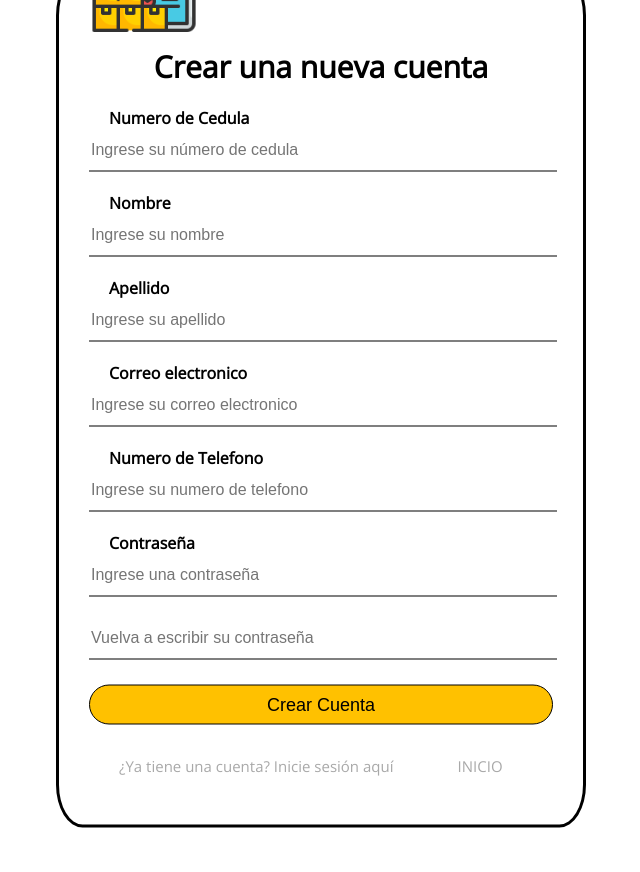
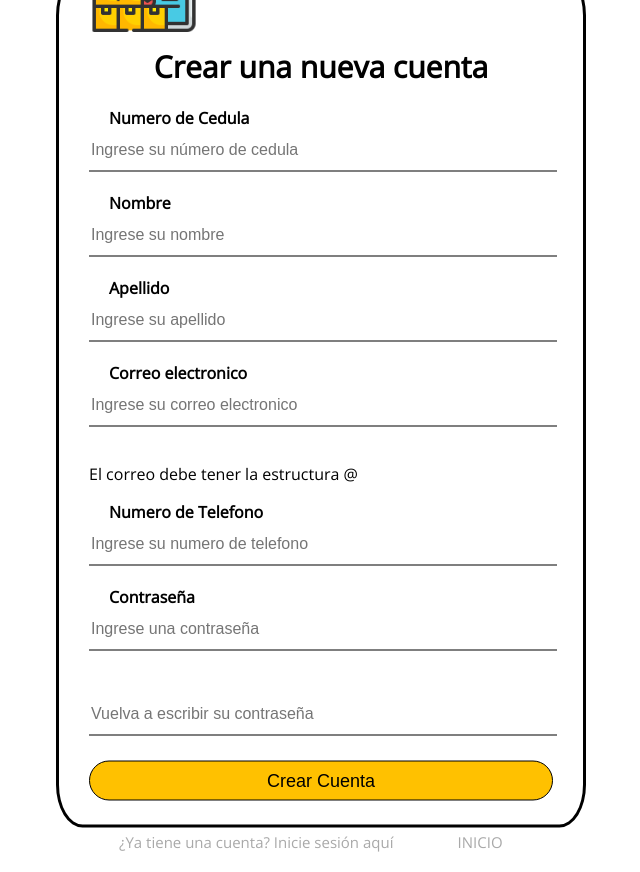
Before and after one commit to Jair-Delgado/Sistema-de-Inventario, a PHP site: page /registro-usuarios.php in a window 1280 px wide. Shown: the whole page, without its empty margins (319-959 px from the left). Before the commit the page ends 828 px from the top, so only its background shows below. Run offline with PHP 8.4, Linux system fonts and the light colour scheme.

Commit message:
Update registro-usuarios.php

```diff
--- a/registro-usuarios.php
+++ b/registro-usuarios.php
@@ -19,29 +19,52 @@
 
             <!--Numero de cedula-->
             <label for="cedula">Numero de Cedula</label>
+            <div>
                 <input name="cedula" type="number"  placeholder="Ingrese su número de cedula" required >
+
+            </div>
             <!--Nombre-->
             <label for="nombre">Nombre</label>
+            <div>
                 <input name="nombre" type="text" placeholder="Ingrese su nombre" required>
+
+            </div>
 
             <!--Apellido-->
             <label for="apellido">Apellido</label>
+            <div>
                 <input name="apellido" type="text" placeholder="Ingrese su apellido" required>
+
+            </div>
 
             <!--Usuario-->
             <label for="email">Correo electronico</label>
+            <div class="formulario_input">
                 <input name="email" type="email" placeholder="Ingrese su correo electronico" required>
+                <i class="validacion_estado fa-solid fa-message-exclamation"></i>
+
+            </div>
+            <p class="error">El correo debe tener la estructura @</p>
             <!--Telefono-->
             <label for="telefono">Numero de Telefono</label>
+            <div>
                 <input name="telefono" type="number" placeholder="Ingrese su numero de telefono" required>
+
+            </div>
 
             <!--Contraseña-->
             <label for="contraseña">Contraseña</label>
+            <div>
                 <input name="contraseña" type="password" placeholder="Ingrese una contraseña" required>
+
+            </div>
 
             <!--Repetir contraseña-->
             <label for="contraseñax2"></label>
+            <div>
                 <input name="contraseñax2" type="password" placeholder="Vuelva a escribir su contraseña" required>
+
+            </div>
 
             <!--Boton para crear la cuenta-->
                 <input id="registro" type="submit" value="Crear Cuenta">
```
Lines whose indentation alone changed are shown as unchanged.
